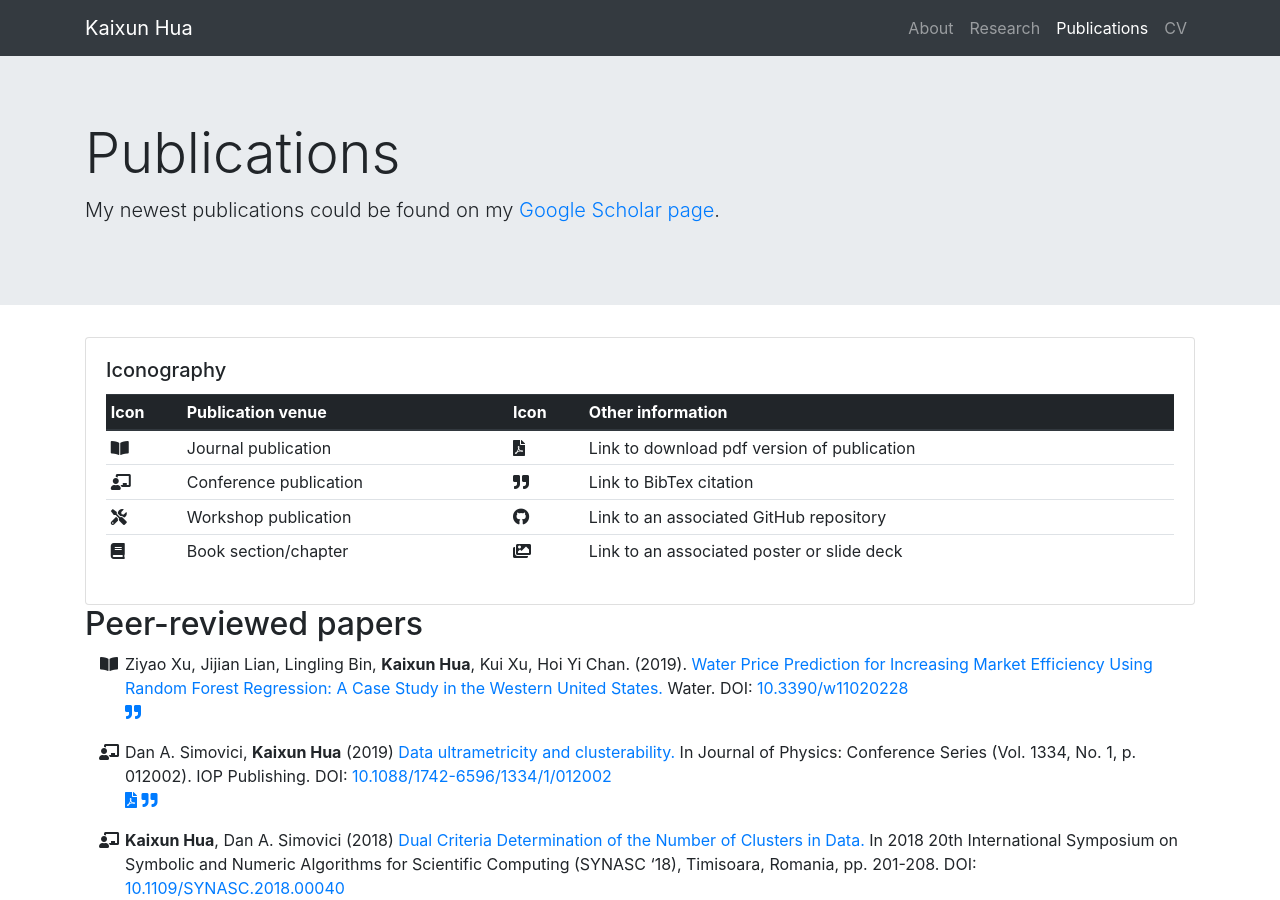
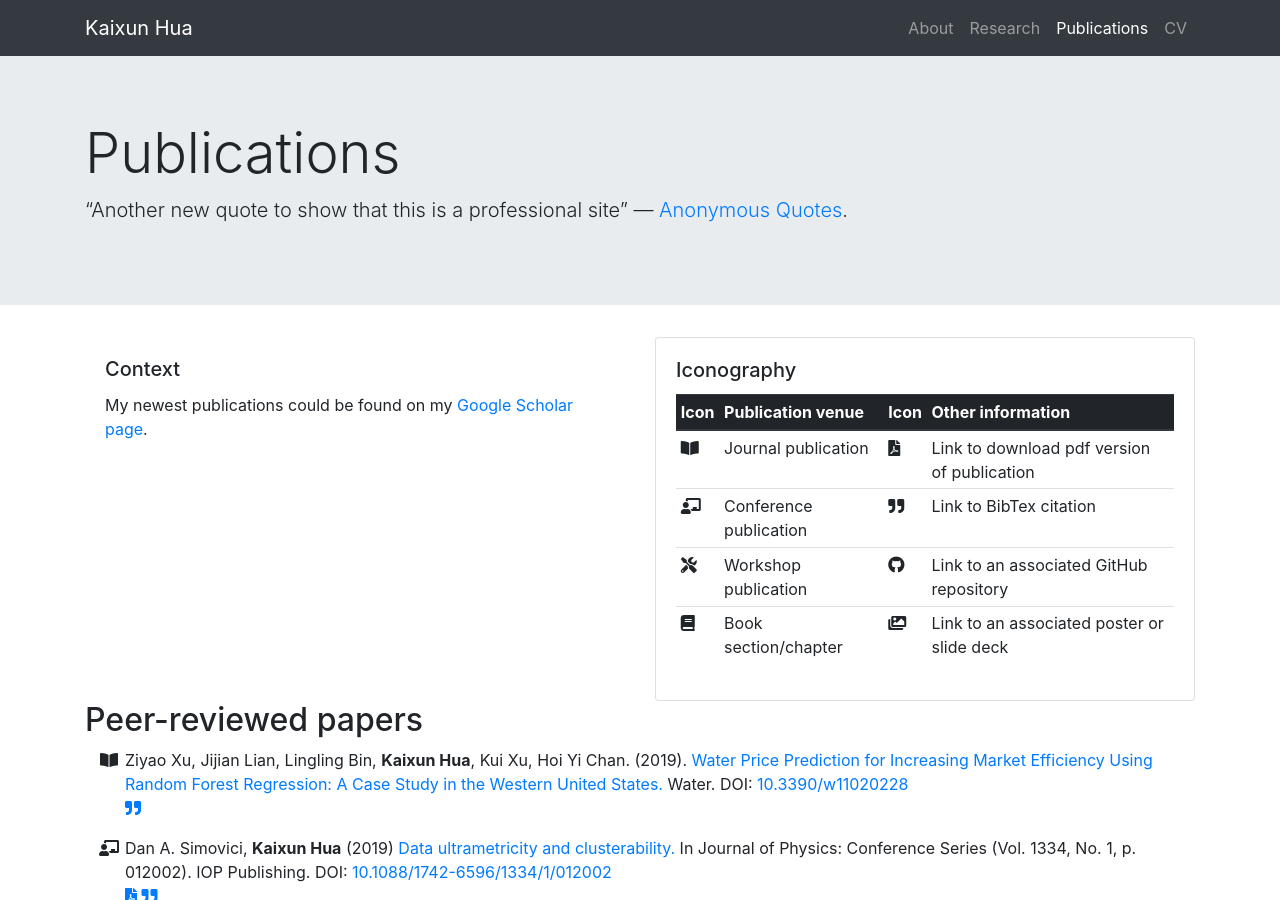
Before and after one commit to kingsley1989/kingsley1989.github.io, a Jekyll site: the page built from _pages/publications.md, in a window 1280 px wide and 900 px high. Built offline with Jekyll 4.4.1, drawn with Linux system fonts in a browser that asks for light colours; nearby versions of some CDN libraries; some of the changed lines change nothing that is shown.

Commit message:
update publication head

```diff
--- a/_layouts/publications.html
+++ b/_layouts/publications.html
@@ -19,7 +19,7 @@ layout: default
        is organized and a table w/icon explanations. -->
   <div class="row">
     <!-- Context blurb -->
-    <!-- <div class="col">
+    <div class="col">
       <div class="card border-0">
         <div class="card-body">
           <h5 class="card-title">Context</h5>
@@ -28,7 +28,7 @@ layout: default
           </div>
         </div>
       </div>
-    </div> -->
+    </div>
     <!-- Icon definitions table -->
     <div class="col">
       <div class="card" id="iconography-table">
--- a/_pages/publications.md
+++ b/_pages/publications.md
@@ -4,15 +4,8 @@ layout: publications
 permalink: /publications/
 
 jumbo_txt: |
-  My newest publications could be found on my [Google Scholar page](https://scholar.google.com/citations?user=u2rFTvYAAAAJ&hl=en).
+  "Another new quote to show that this is a professional site" --- [Anonymous Quotes](https://kingsley1989.github.io).
 
 overview: |
-  In addition to each publication's citation information, which will include links
-  to a pdf version when possible, I have attached an assortment of informative icons
-  (idea credit: [Emily Dolson](http://emilyldolson.com/)).
-  The [iconography table](#iconography-table) gives each icon and their meaning.
-  Icons to the left of a publication’s citation information specify the
-  venue where the work was published.
-  Icons below a publication’s citation information specify other information.
-
+  My newest publications could be found on my [Google Scholar page](https://scholar.google.com/citations?user=u2rFTvYAAAAJ&hl=en).
 ---
```
